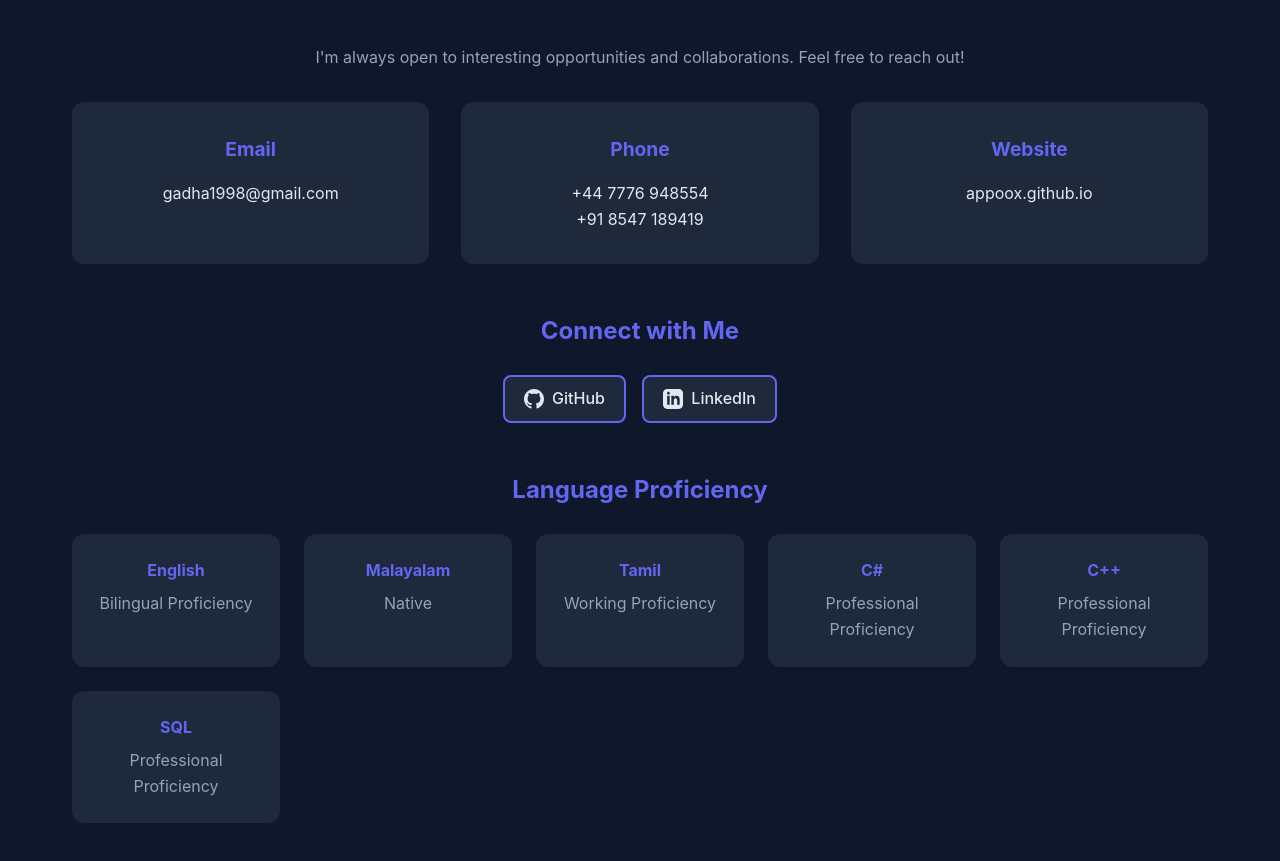
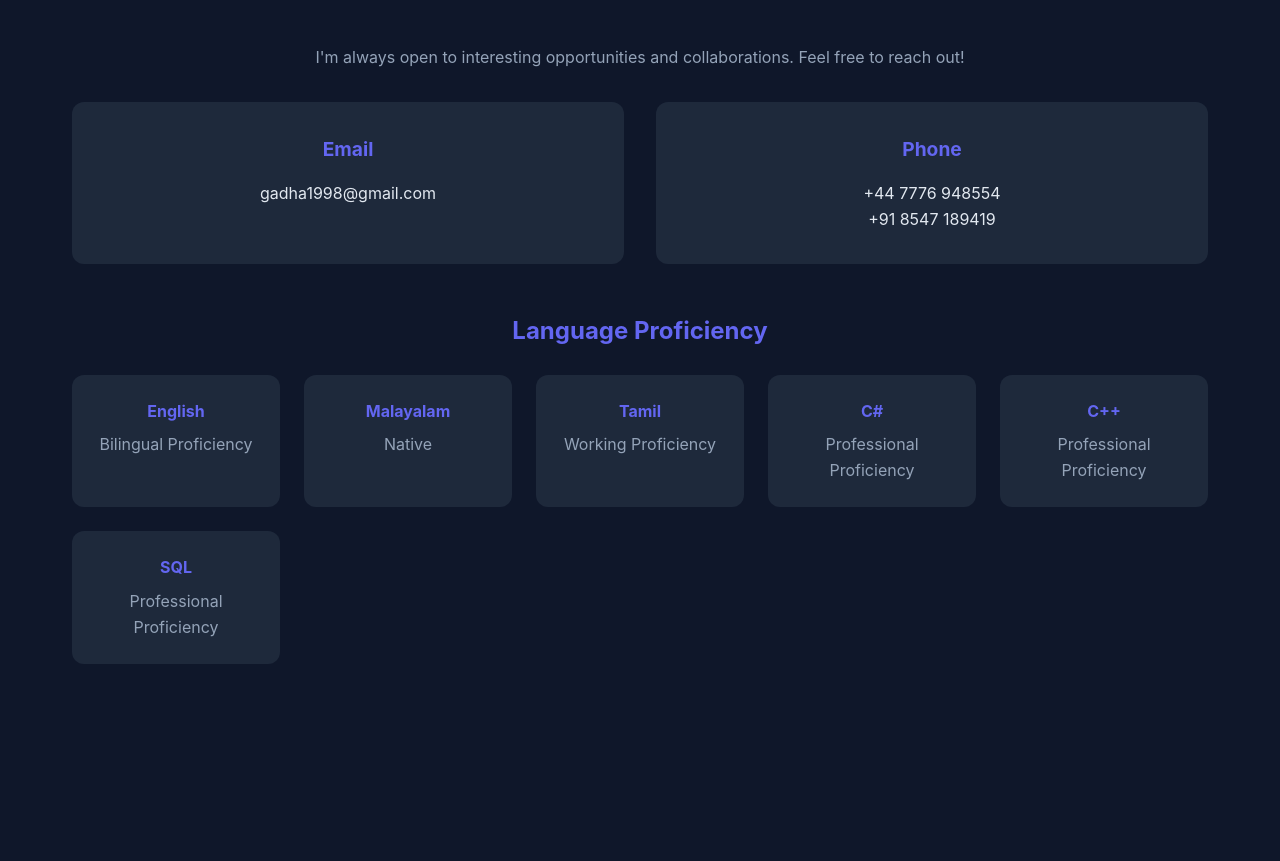
Before and after one commit to Appoox/Appoox.github.io, a plain HTML site: page index.html in a window 1280 px wide. Shown: the part 6427-7288 px from the top of the page. After the commit the page ends 7155 px from the top, so only its background shows below. Drawn offline with Linux system fonts and the light colour scheme.

Commit message:
Update index.html

```diff
--- a/index.html
+++ b/index.html
@@ -817,27 +817,8 @@
                 <a href="tel:+447776948554">+44 7776 948554</a><br>
                 <a href="tel:+918547189419">+91 8547 189419</a>
             </div>
-            <div class="contact-item">
-                <strong>Website</strong>
-                <a href="https://appoox.github.io/" target="_blank">appoox.github.io</a>
-            </div>
         </div>
 
-        <h3 style="color: var(--primary); margin: 3rem 0 1.5rem; text-align: center; font-size: 1.5rem;">Connect with Me</h3>
-        <div class="social-links">
-            <a href="https://github.com/appoox" target="_blank" class="social-link">
-                <svg class="social-icon" viewBox="0 0 24 24" fill="currentColor">
-                    <path d="M12 0c-6.626 0-12 5.373-12 12 0 5.302 3.438 9.8 8.207 11.387.599.111.793-.261.793-.577v-2.234c-3.338.726-4.033-1.416-4.033-1.416-.546-1.387-1.333-1.756-1.333-1.756-1.089-.745.083-.729.083-.729 1.205.084 1.839 1.237 1.839 1.237 1.07 1.834 2.807 1.304 3.492.997.107-.775.418-1.305.762-1.604-2.665-.305-5.467-1.334-5.467-5.931 0-1.311.469-2.381 1.236-3.221-.124-.303-.535-1.524.117-3.176 0 0 1.008-.322 3.301 1.23.957-.266 1.983-.399 3.003-.404 1.02.005 2.047.138 3.006.404 2.291-1.552 3.297-1.23 3.297-1.23.653 1.653.242 2.874.118 3.176.77.84 1.235 1.911 1.235 3.221 0 4.609-2.807 5.624-5.479 5.921.43.372.823 1.102.823 2.222v3.293c0 .319.192.694.801.576 4.765-1.589 8.199-6.086 8.199-11.386 0-6.627-5.373-12-12-12z"/>
-                </svg>
-                GitHub
-            </a>
-            <a href="https://linkedin.com/in/abhijith-r" target="_blank" class="social-link">
-                <svg class="social-icon" viewBox="0 0 24 24" fill="currentColor">
-                    <path d="M19 0h-14c-2.761 0-5 2.239-5 5v14c0 2.761 2.239 5 5 5h14c2.762 0 5-2.239 5-5v-14c0-2.761-2.238-5-5-5zm-11 19h-3v-11h3v11zm-1.5-12.268c-.966 0-1.75-.79-1.75-1.764s.784-1.764 1.75-1.764 1.75.79 1.75 1.764-.783 1.764-1.75 1.764zm13.5 12.268h-3v-5.604c0-3.368-4-3.113-4 0v5.604h-3v-11h3v1.765c1.396-2.586 7-2.777 7 2.476v6.759z"/>
-                </svg>
-                LinkedIn
-            </a>
-        </div>
 
         <h3 style="color: var(--primary); margin: 3rem 0 1.5rem; text-align: center; font-size: 1.5rem;">Language Proficiency</h3>
         <div class="lang-grid">
```
